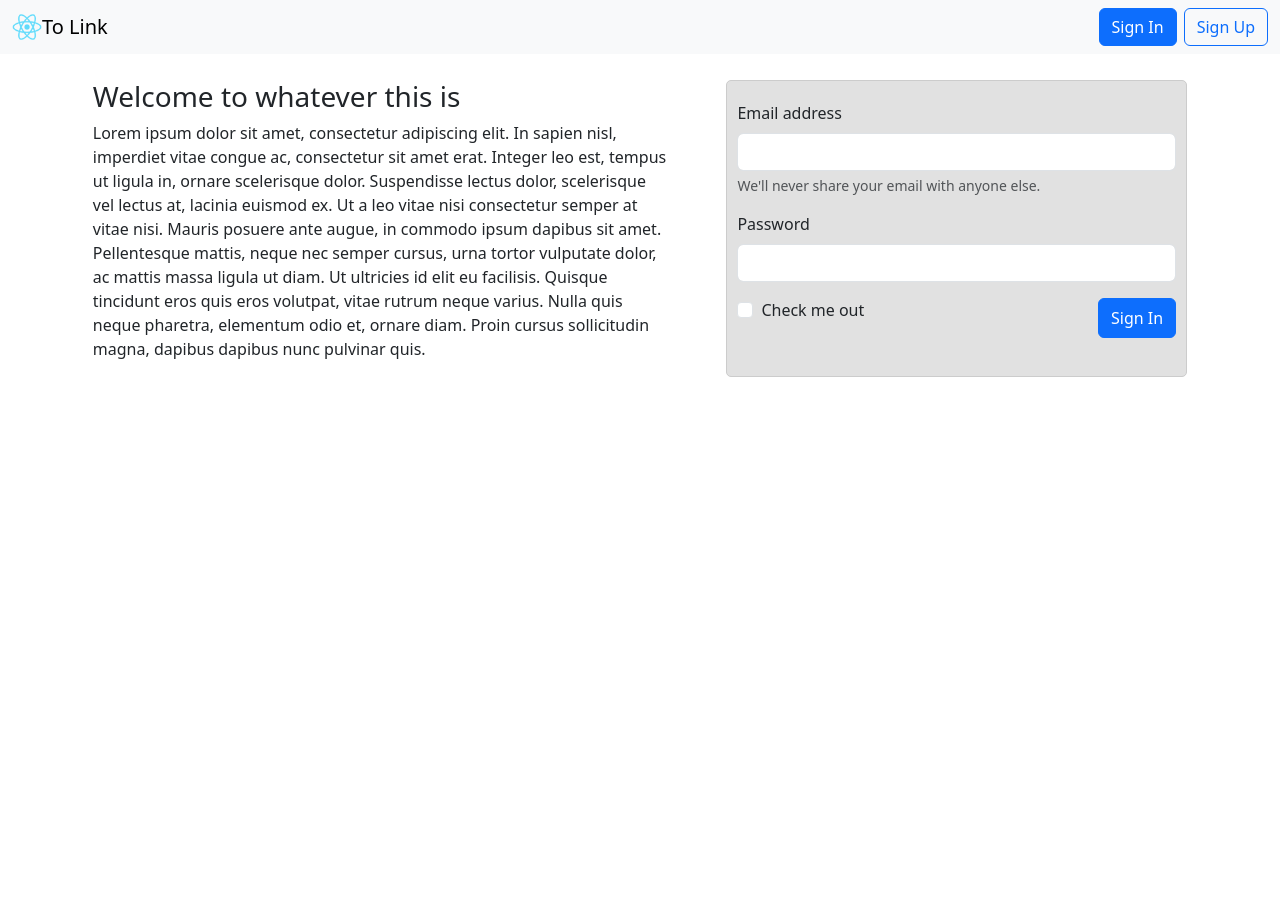
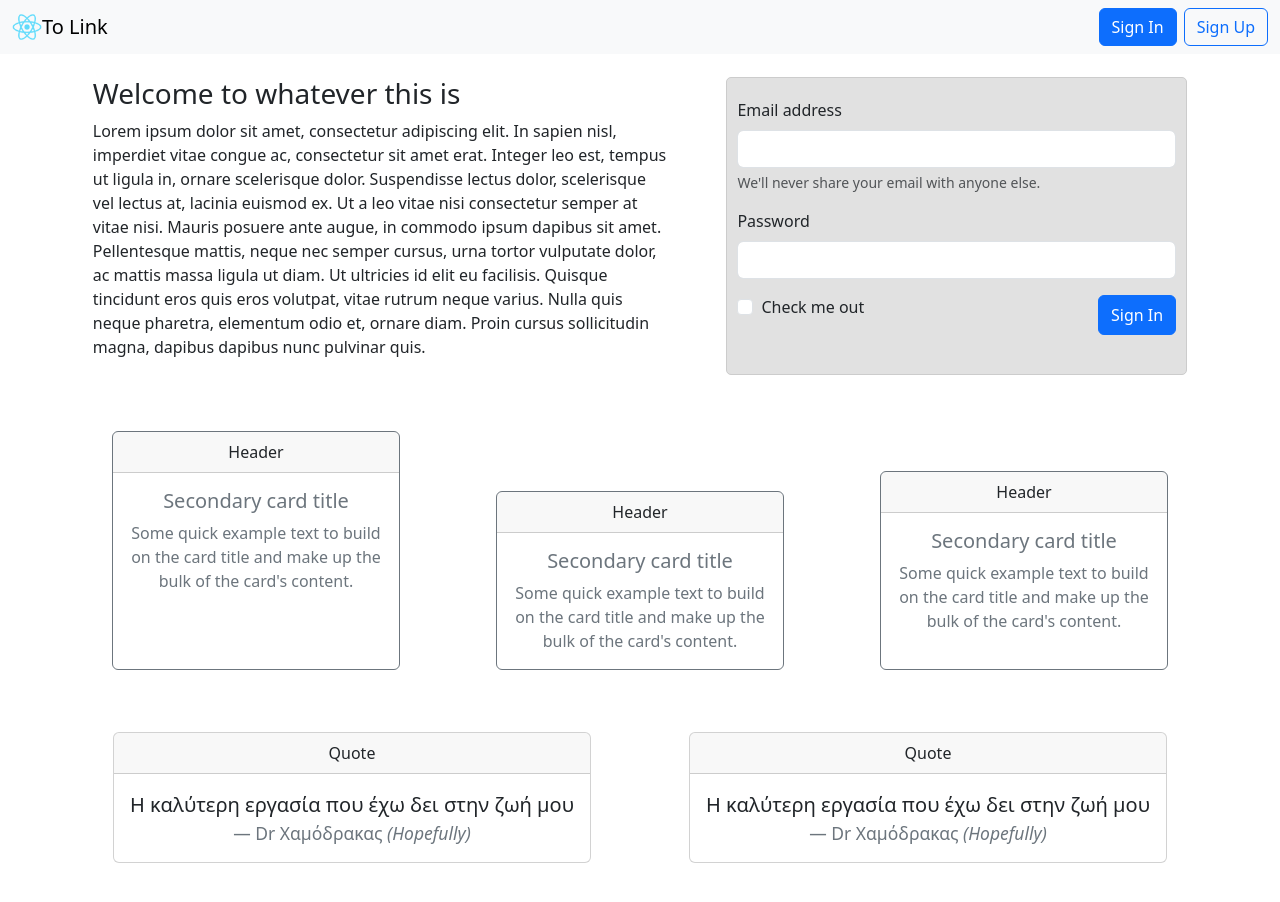
Before and after one commit to DPorichis/to-link, a React (Create React App) app: page / in a window 1280 px wide. Shown: the top 902 px of the page. Before the commit the page ends 800 px from the top, so only its background shows below. Built offline with nearby package versions, Linux system fonts and the light colour scheme.

Commit message:
Landing Page Quick Draft

```diff
--- a/src/Pages/LandingPG.js
+++ b/src/Pages/LandingPG.js
@@ -9,7 +9,8 @@ function LandingPG(props) {
     return (
         <div>
             <Header />
-            <div style={{display:"flex", width:"90%", marginLeft:"5%", justifyContent:"space-around", marginTop:"2%"}}>
+            <div style={{display:"flex", width:"90%", marginLeft:"5%", flexDirection:"column"}}>
+                <div style={{display:"flex", justifyContent:"space-around", marginTop:"2%"}}>
                     <div style={{width:"50%", textAlign: "left"}}>
                         <h3>Welcome to whatever this is</h3>
                         <p>
@@ -22,8 +23,7 @@ function LandingPG(props) {
                         </p>
                     </div>
                     <div style={{width:"40%", textAlign:"left", background: "#dddd", padding: "20px 10px", borderRadius: "5px",
-                    border: "solid 1px", borderColor:"#ccc"
-                }}>
+                        border: "solid 1px", borderColor:"#ccc"}}>
                         <form>
                             <div class="mb-3">
                                 <label for="exampleInputEmail1" class="form-label">Email address</label>
@@ -44,6 +44,54 @@ function LandingPG(props) {
                         </form>
                     </div>
                 </div>
+                <div style={{display:"flex", justifyContent:"space-around", marginTop:"4%"}}>
+                    <div class="card border-secondary mb-3" style={{maxWidth: "18rem", marginTop: "10px"}}>
+                        <div class="card-header">Header</div>
+                        <div class="card-body text-secondary">
+                            <h5 class="card-title">Secondary card title</h5>
+                            <p class="card-text">Some quick example text to build on the card title and make up the bulk of the card's content.</p>
+                        </div>
+                    </div>
+                    <div class="card border-secondary mb-3" style={{maxWidth: "18rem", marginTop: "70px"}}>
+                        <div class="card-header">Header</div>
+                        <div class="card-body text-secondary">
+                            <h5 class="card-title">Secondary card title</h5>
+                            <p class="card-text">Some quick example text to build on the card title and make up the bulk of the card's content.</p>
+                        </div>
+                    </div>
+                    <div class="card border-secondary mb-3" style={{maxWidth: "18rem", marginTop: "50px"}}>
+                        <div class="card-header">Header</div>
+                        <div class="card-body text-secondary">
+                            <h5 class="card-title">Secondary card title</h5>
+                            <p class="card-text">Some quick example text to build on the card title and make up the bulk of the card's content.</p>
+                        </div>
+                    </div>
+                </div>
+                <div style={{display:"flex", justifyContent:"space-around", marginTop:"4%", marginBottom: "4%"}}>
+                    <div class="card">
+                        <div class="card-header">
+                            Quote
+                        </div>
+                        <div class="card-body">
+                            <blockquote class="blockquote mb-0">
+                            <p>Η καλύτερη εργασία που έχω δει στην ζωή μου</p>
+                            <footer class="blockquote-footer">Dr Χαμόδρακας <cite title="Source Title">(Hopefully)</cite></footer>
+                            </blockquote>
+                        </div>
+                    </div>
+                    <div class="card">
+                        <div class="card-header">
+                            Quote
+                        </div>
+                        <div class="card-body">
+                            <blockquote class="blockquote mb-0">
+                            <p>Η καλύτερη εργασία που έχω δει στην ζωή μου</p>
+                            <footer class="blockquote-footer">Dr Χαμόδρακας <cite title="Source Title">(Hopefully)</cite></footer>
+                            </blockquote>
+                        </div>
+                    </div>
+                </div>
+            </div>
         </div>
     );
 }
```
Lines whose indentation alone changed are shown as unchanged.
